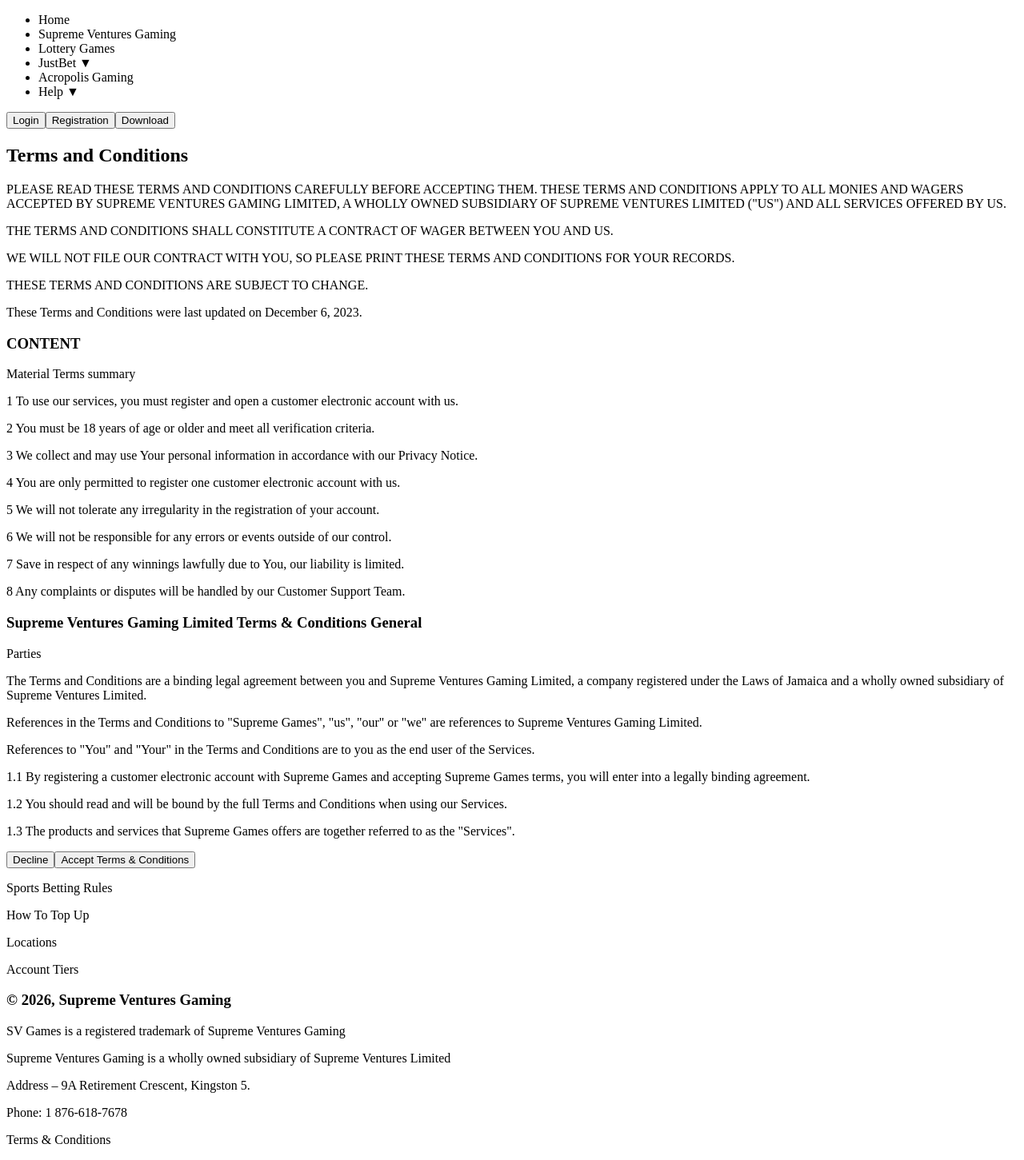
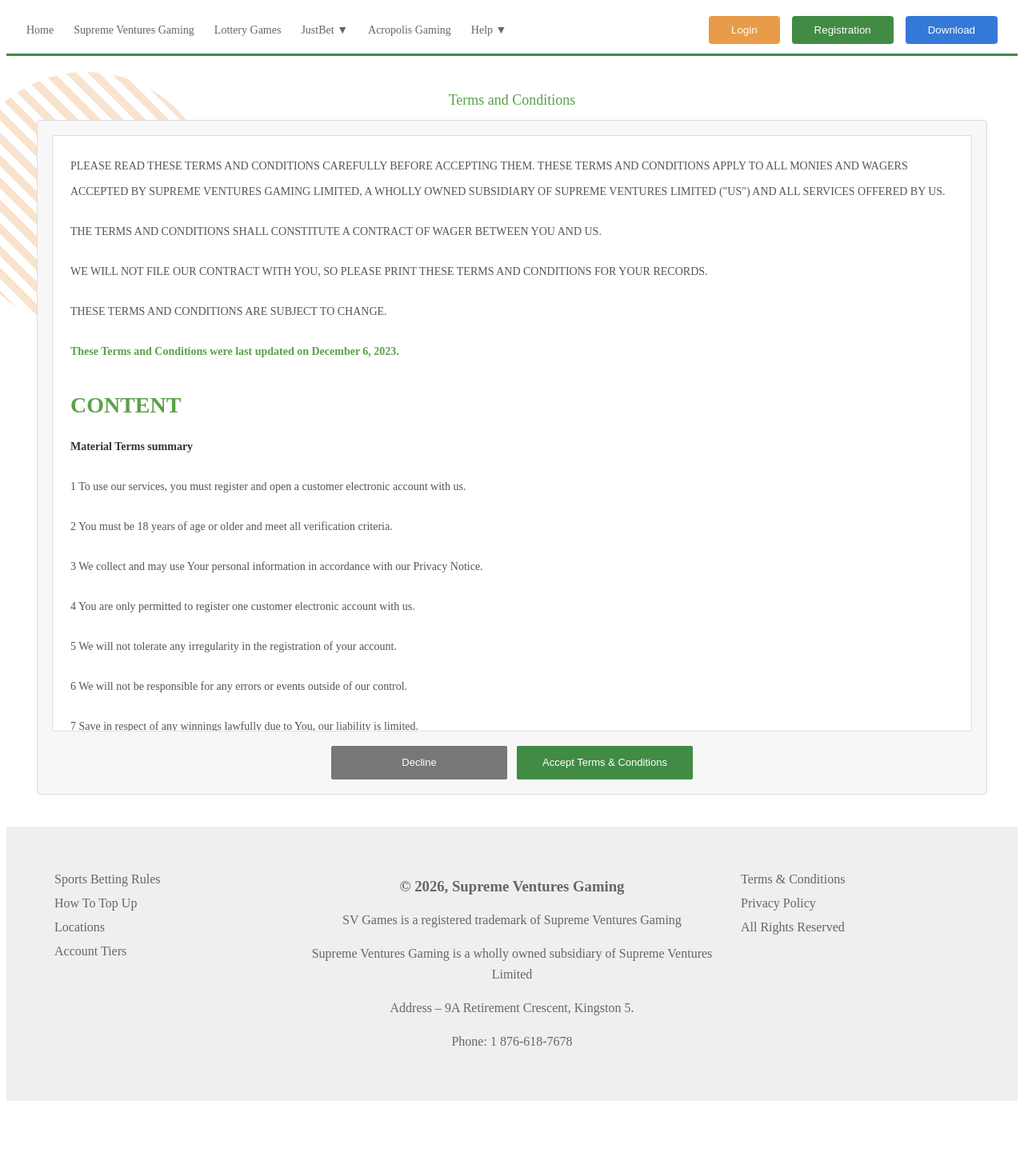
Before and after one commit to mohityadav72065/Gaming-website-using-angular, an Angular app: page /terms in a window 1280 px wide. Shown: the top 1451 px of the page at 80% size. After the commit the page ends 1385 px from the top, so only its background shows below. Built offline with nearby package versions, Linux system fonts and the light colour scheme.

Commit message:
improved terms page styling and layout

```diff
--- a/src/app/pages/terms/terms.css
+++ b/src/app/pages/terms/terms.css
@@ -0,0 +1,213 @@
+body{
+  margin:0;
+  font-family:Arial;
+  background:#f3f3f3;
+  overflow-x:hidden;
+}
+
+nav{
+  display:flex;
+  justify-content:space-between;
+  align-items:center;
+  background:white;
+  padding:12px 25px;
+  border-bottom:3px solid #418b45;
+}
+
+nav ul{
+  display:flex;
+  align-items:center;
+  list-style:none;
+  gap:25px;
+  margin:0;
+  padding:0;
+}
+
+nav ul li{
+  font-size:14px;
+  color:#666;
+}
+
+nav ul li a{
+  text-decoration:none;
+  color:#666;
+}
+
+.btns{
+  display:flex;
+  gap:15px;
+}
+
+.btns button{
+  border:none;
+  padding:10px 28px;
+  border-radius:4px;
+  color:white;
+  cursor:pointer;
+}
+
+.login-btn{
+  background:#e89b48;
+}
+
+.register-btn{
+  background:#418b45;
+}
+
+.download-btn{
+  background:#3479d8;
+}
+
+.terms-section{
+  position:relative;
+  padding:20px 0 40px;
+}
+
+.circle-left{
+  position:absolute;
+  width:320px;
+  height:320px;
+  border-radius:50%;
+  top:20px;
+  left:-60px;
+  background:repeating-linear-gradient(
+    45deg,
+    #f2c79f,
+    #f2c79f 10px,
+    transparent 10px,
+    transparent 20px
+  );
+  opacity:0.5;
+}
+
+.terms-content{
+  position:relative;
+  z-index:2;
+  width:100%;
+  display:flex;
+  flex-direction:column;
+  align-items:center;
+  margin-top:10px;
+}
+
+.terms-content h2{
+  color:#5aa14a;
+  font-weight:400;
+  margin-bottom:14px;
+  font-size:18px;
+}
+
+.terms-box{
+  width:94%;
+  max-width:1500px;
+  background:#f7f7f7;
+  border:1px solid #dcdcdc;
+  border-radius:4px;
+  padding:18px;
+  box-sizing:border-box;
+  margin:auto;
+}
+
+.terms-text{
+  height:700px;
+  overflow-y:auto;
+  background:#fff;
+  border:1px solid #ddd;
+  padding:22px;
+  line-height:32px;
+  color:#555;
+  border-radius:2px;
+  font-size:14px;
+}
+
+.terms-text p{
+  margin:0 0 18px;
+}
+
+.terms-text h3{
+  text-align:left;
+  color:#5aa14a;
+  font-size:28px;
+  font-weight:600;
+  margin:35px 0 20px;
+}
+
+.updated{
+  color:#5aa14a;
+  font-weight:600;
+}
+
+.summary-title{
+  font-weight:700;
+  color:#333;
+  margin-top:8px;
+  margin-bottom:20px;
+}
+
+.general-title{
+  text-align:center !important;
+  color:#5aa14a !important;
+  font-size:30px !important;
+  font-weight:600;
+  margin-top:40px !important;
+  margin-bottom:28px !important;
+}
+
+.parties-title{
+  font-weight:700;
+  color:#333;
+  margin-bottom:18px;
+}
+
+.btn-row{
+  display:flex;
+  justify-content:center;
+  gap:12px;
+  margin-top:18px;
+}
+
+.decline-btn,
+.accept-btn{
+  width:220px;
+  height:42px;
+  border:none;
+  border-radius:2px;
+  color:white;
+  font-size:13px;
+  cursor:pointer;
+}
+
+.decline-btn{
+  background:#777;
+}
+
+.accept-btn{
+  background:#418b45;
+}
+
+.footer{
+  display:flex;
+  justify-content:space-between;
+  padding:45px 60px;
+  background:#efefef;
+  color:#666;
+}
+
+.footer-left,
+.footer-right{
+  width:25%;
+}
+
+.footer-center{
+  width:45%;
+  text-align:center;
+}
+
+.footer-left p,
+.footer-right p{
+  margin:12px 0;
+}
+
+.footer-center p{
+  line-height:26px;
+}
```
